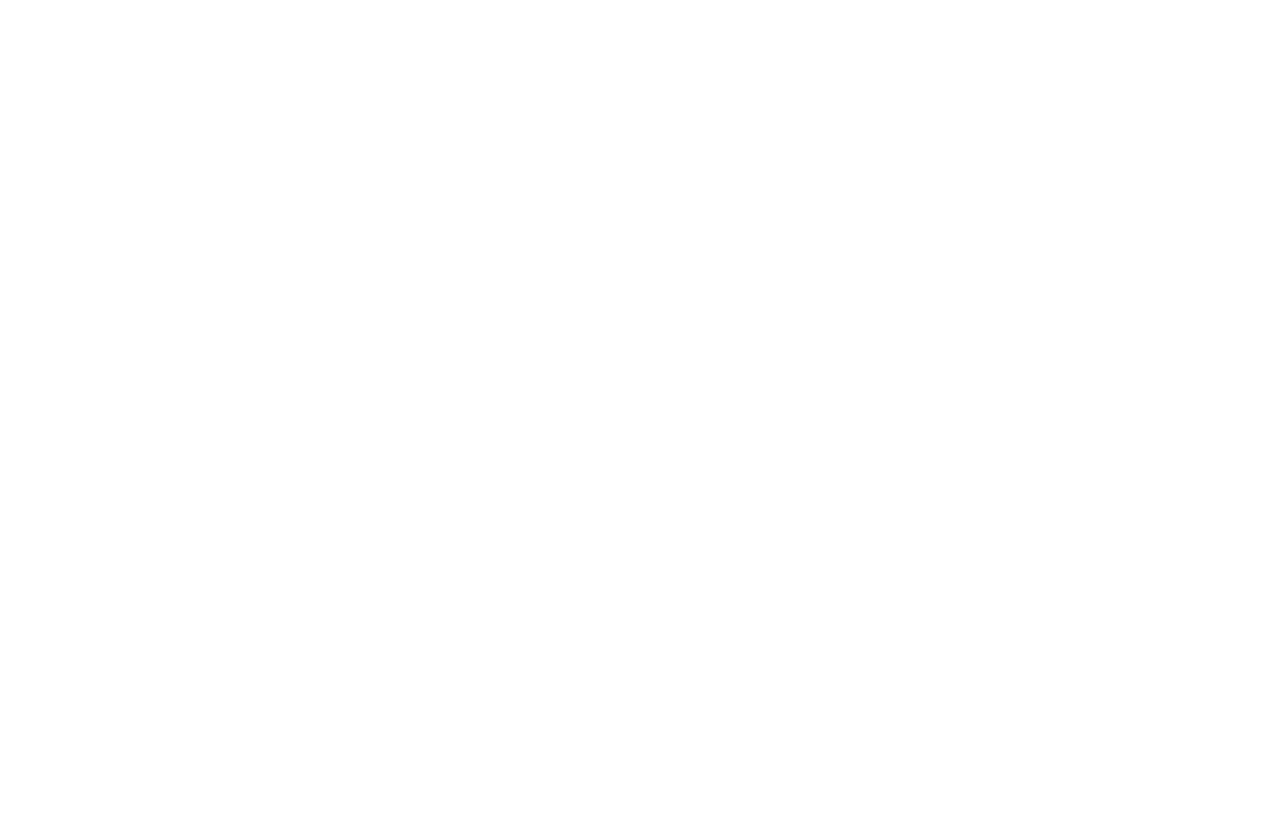
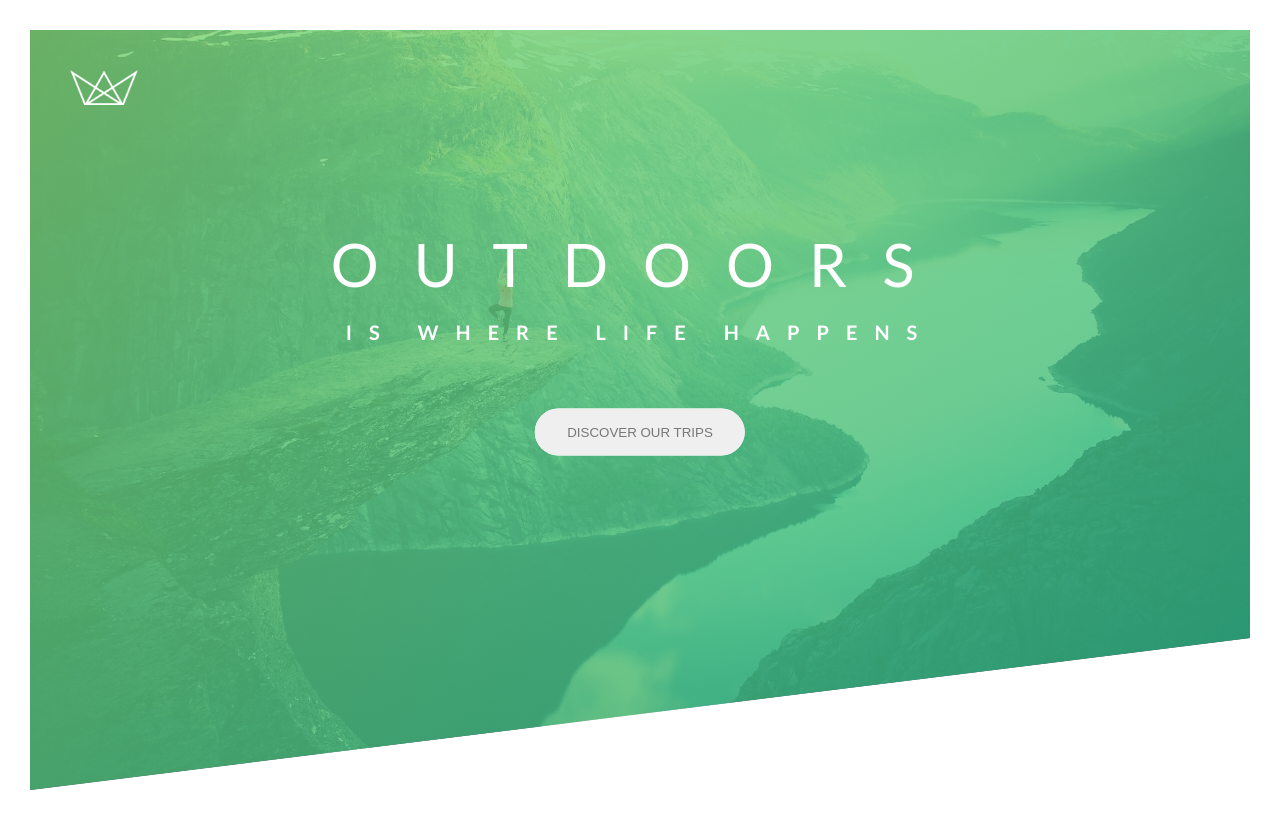
Before and after one commit to nafisahmed42018/natours, a plain HTML site: page index.html in a window 1280 px wide. Drawn offline with Linux system fonts and the light colour scheme.

Commit message:
header completed

```diff
--- a/css/style.css
+++ b/css/style.css
@@ -15,5 +15,155 @@ Dark green: #28b485
 }
 
 body{
-    width: 100vw;
+    font-family: Lato, sans-serif;
+    font-weight: 400;
+    font-size: 1rem;
+    color: #777;
+    line-height: 1.7;
+    padding: 1.875rem;
 }
+
+a{
+    text-decoration: none;
+}
+
+.header{
+    position: relative;
+    height: 95vh;
+    background-image:
+    linear-gradient(to right bottom, rgba(126, 213, 111, 0.8), rgba(40, 180, 133, 0.8)) ,
+    url(../img/hero.jpg);
+    background-size: cover;
+    background-position: top center;
+    clip-path: polygon(0 0, 100% 0, 100% 80%, 0% 100%);
+}
+
+.logo__container{
+    position: absolute;
+    top: 40px;
+    left: 40px;
+}
+
+.logo{
+    height: 35px;
+}
+
+.header__container{
+    position: absolute;
+    top: 40%;
+    left: 50%;
+    transform: translate(-50%,-50%);
+    text-align: center;
+}
+
+.header__content{
+    color: #fff;
+    text-transform: uppercase;
+    backface-visibility: hidden;
+    margin-bottom: 3.75rem;
+}
+
+.header__content-main{
+ display: block;
+ font-family: Lato, sans-serif;
+ font-weight: 400;
+ font-size: 3.75rem;
+ letter-spacing: 35px;
+ text-align: center;
+ animation: AnimeLeft 1s ease-in;
+}
+
+.header__content-sub{
+ display: block;
+ font-family: Lato, sans-serif;
+ font-weight: 700;
+ font-size: 1.25rem;
+ letter-spacing: 17px;
+ text-align: center;
+ animation: AnimeRight 1s ease-in;
+}
+
+.button__hero{
+    cursor: pointer;
+    color: #fff;
+    padding: 1rem 2rem;
+    text-transform: uppercase;
+    border: none;
+    border-radius: 2rem;
+    transition: all .3s;
+    position: relative;
+    animation: AnimeUp 1s ease-in;
+    /* font-size: 1rem; */
+}
+
+.button__hero a{
+    color: #777;
+}
+
+.button__hero:hover{
+    transform: translateY(-3px);
+    box-shadow: 0 10px 20px rgba(0, 0, 0, .25);
+}
+
+.button__hero:active{
+    transform: translateY(-1px);
+    box-shadow: 0 5px 10px rgba(0, 0, 0, .25);
+}
+
+.button__hero::after{
+    position: absolute;
+    content: "";
+    display: inline-block;
+    width: 100%;
+    height: 100%;
+    top: 0;
+    left: 0;
+    border-radius: 2rem;
+    background-color: #fff;
+    z-index: -1;
+    transition: all .4s;
+}
+
+.button__hero:hover::after{
+    transform: scaleX(1.25) scaleY(1.5);
+    opacity: 0;
+}
+
+@keyframes AnimeLeft {
+    0%{
+        opacity: 0;
+        transform: translate(-100px, 15px);
+    }
+    75%{
+        transform: translateX(15px);
+    }
+    100%{
+        opacity: 1;
+        transform: translate(0);
+    }
+}
+
+@keyframes AnimeRight {
+    0%{
+        opacity: 0;
+        transform: translate(100px, -15px);
+    }
+    75%{
+        transform: translateX(-15px);
+    }
+    100%{
+        opacity: 1;
+        transform: translate(0);
+    }
+}
+
+@keyframes AnimeUp {
+    0%{
+        opacity: 0;
+        transform: translateY(50px);
+    }
+    100%{
+        opacity: 1;
+        transform: translate(0);
+    }
+}
--- a/index.html
+++ b/index.html
@@ -4,10 +4,22 @@
     <meta charset="UTF-8">
     <meta http-equiv="X-UA-Compatible" content="IE=edge">
     <meta name="viewport" content="width=device-width, initial-scale=1.0">
-    <title>Natours  |  Natours | Exciting tours for adventurous people</title>
+    <link rel="stylesheet" href="./css/style.css">
+    <title>Natours | Exciting tours for adventurous people</title>
 </head>
 <body>
-    <header><nav></nav></header>
+    <header class="header">
+        <div class="logo__container">
+            <img src="./img/logo-white.png" alt="Logo" class="logo">
+        </div>
+        <div class="header__container">
+            <h1 class="header__content">
+                <span class="header__content-main">OUTDOORS</span>
+                <span class="header__content-sub">is where life happens</span>
+            </h1>
+            <button class="button__hero"><a href="#">Discover Our Trips</a></button>
+        </div>
+    </header>
     <main></main>
     <footer></footer>
 </body>
```
Also changed, not shown: README.md.
